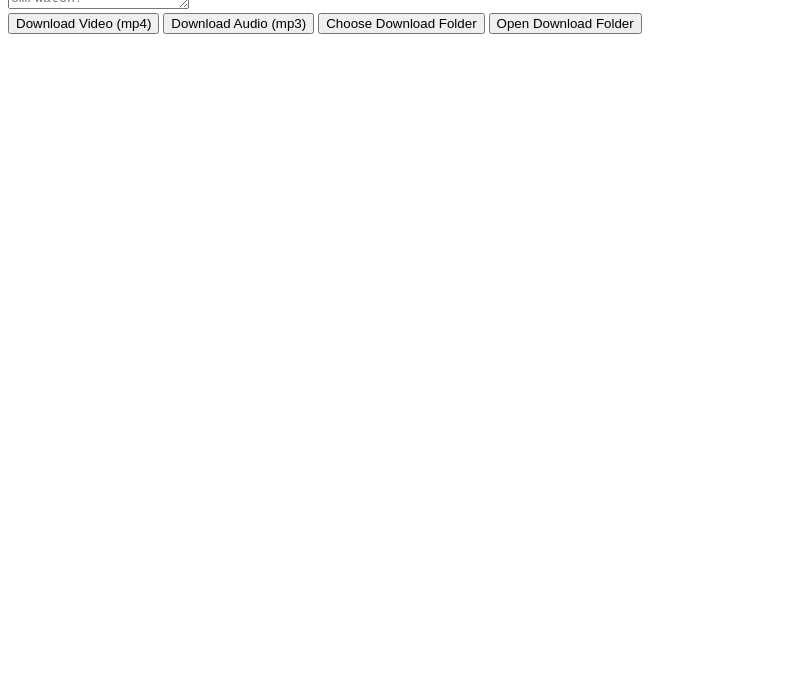
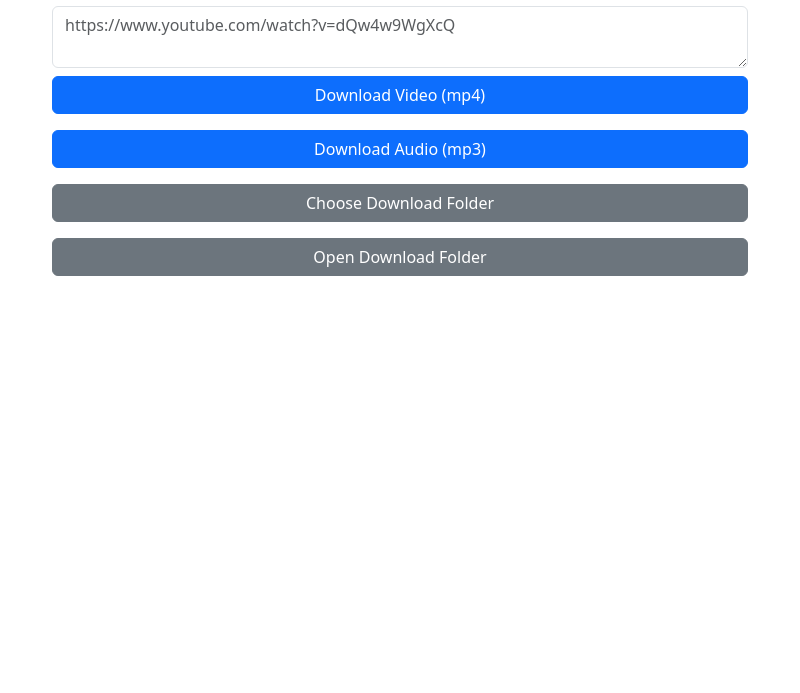
Before and after one commit to kaichh/youtube-downloader-electron, an Electron app: page src/index.html in a window 800 px wide. Shown: the part 107-800 px from the top of the page. Drawn offline with nearby package versions, Linux system fonts and the light colour scheme.

Commit message:
feat: UI skeleton

```diff
--- a/package.json
+++ b/package.json
@@ -18,11 +18,10 @@
     "@electron-forge/maker-squirrel": "^6.2.1",
     "@electron-forge/maker-zip": "^6.2.1",
     "@electron-forge/plugin-auto-unpack-natives": "^6.2.1",
-    "electron": "^25.2.0",
-    "ytdl-core": "^4.11.4"
+    "electron": "^25.2.0"
   },
   "dependencies": {
     "electron-squirrel-startup": "^1.0.0",
-    "open-file-explorer": "^1.0.2"
+    "ytdl-core": "git+ssh://git@github.com:khlevon/node-ytdl-core.git#v4.11.4-patch.2"
   }
 }
--- a/src/downloader.js
+++ b/src/downloader.js
@@ -2,7 +2,6 @@
 const fs = require('fs');
 const path = require('path');
 const { dialog, shell } = require('electron');
-// const openExplorer = require('open-file-explorer');
 
 let downloadPath = __dirname;
 
--- a/src/index.html
+++ b/src/index.html
@@ -5,35 +5,71 @@
     <!-- https://developer.mozilla.org/en-US/docs/Web/HTTP/CSP -->
     <meta
       http-equiv="Content-Security-Policy"
-      content="default-src 'self'; script-src 'self'"
+      content="default-src 'self'; script-src 'self'; style-src-elem 'self' https://cdn.jsdelivr.net"
     />
     <meta
       http-equiv="X-Content-Security-Policy"
-      content="default-src 'self'; script-src 'self'"
+      content="default-src 'self'; script-src 'self'; style-src-elem 'self' https://cdn.jsdelivr.net"
     />
     <meta name="author" content="KC Huang" />
     <meta name="description" content="YouTube Downloader" />
+    <link
+      href="https://cdn.jsdelivr.net/npm/bootstrap@5.3.1/dist/css/bootstrap.min.css"
+      rel="stylesheet"
+      integrity="sha384-4bw+/aepP/YC94hEpVNVgiZdgIC5+VKNBQNGCHeKRQN+PtmoHDEXuppvnDJzQIu9"
+      crossorigin="anonymous"
+    />
 
     <title>YouTube Downloader</title>
   </head>
   <body>
-    <div>
-      <div>
+    <div class="container mt-5">
+      <div class="text-center">
         <h1>YouTube Downloader</h1>
       </div>
-      <div>
+      <div class="row mt-4">
+        <div class="col-lg-6 mx-auto">
           <form>
-          <div>
+            <div class="form-group">
               <textarea
+                class="form-control"
                 id="link-input"
                 placeholder="https://www.youtube.com/watch?v=dQw4w9WgXcQ"
               ></textarea>
             </div>
           </form>
-        <button id="download-video">Download Video (mp4)</button>
-        <button id="download-audio">Download Audio (mp3)</button>
-        <button id="set-folder">Choose Download Folder</button>
-        <button id="open-folder">Open Download Folder</button>
+          <div class="d-grid gap-2">
+            <div></div>
+            <button
+              class="btn btn-primary btn-block mb-2"
+              type="button"
+              id="download-video"
+            >
+              Download Video (mp4)
+            </button>
+            <button
+              class="btn btn-primary btn-block mb-2"
+              type="button"
+              id="download-audio"
+            >
+              Download Audio (mp3)
+            </button>
+            <button
+              class="btn btn-secondary btn-block mb-2"
+              type="button"
+              id="set-folder"
+            >
+              Choose Download Folder
+            </button>
+            <button
+              class="btn btn-secondary btn-block"
+              type="button"
+              id="open-folder"
+            >
+              Open Download Folder
+            </button>
+          </div>
+        </div>
       </div>
     </div>
   </body>
--- a/src/main.js
+++ b/src/main.js
@@ -8,15 +8,15 @@
 
 const createWindow = () => {
   const win = new BrowserWindow({
-    width: 1280,
-    height: 720,
+    width: 800,
+    height: 600,
     webPreferences: {
       preload: path.join(__dirname, 'preload.js'),
     },
   });
 
   //Used to auto open dev tools for debugging
-  win.openDevTools();
+  // win.openDevTools();
 
   win.loadFile('src/index.html');
 };
```
Also changed, not shown: forge.config.js (+10 -0 lines), images/icon.ico (added), 3 other files. Lines whose indentation alone changed are shown as unchanged.
